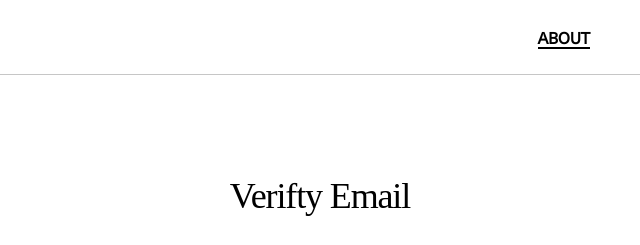
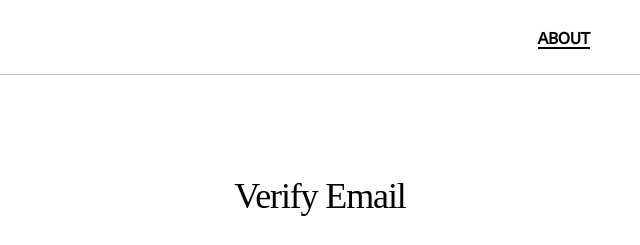
Before and after one commit to hidnarola/seekrep, a Gatsby site: page /emailverify in a window 1280 px wide. Shown: the top 245 px of the page, 320-960 px from the left. Built offline with nearby package versions, Linux system fonts and the light colour scheme; Gatsby itself is replaced by a stand-in of ours.

Commit message:
fixing bug

```diff
--- a/src/components/verifyemailcomp/verifyemailcomp.js
+++ b/src/components/verifyemailcomp/verifyemailcomp.js
@@ -31,7 +31,7 @@ export default class VerifyEmailComp extends React.Component {
   render() {
     return (
       <div className="verifyemail-box">
-        <h4>Verifty Email</h4>
+        <h4>Verify Email</h4>
         <p> Click here for verify your account </p>
         <button onClick={this.verifyHandler}>Verify Your Email</button>
         {this.state.message ? (
```
